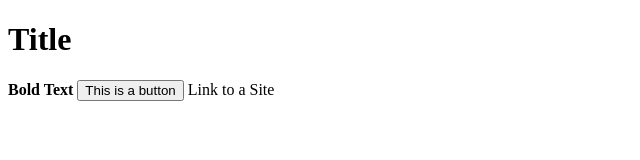
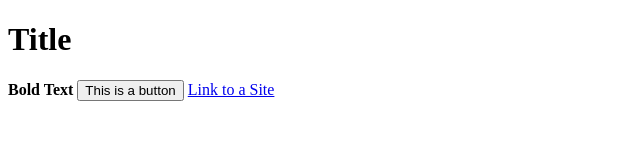
Before and after one commit to Siegfried1876/siegfried1876.github.io, a plain HTML site: page index.html in a window 1280 px wide. Shown: the full height of the page, 0-640 px from the left. Drawn offline with Linux system fonts and the light colour scheme.

Commit message:
Update index.html

```diff
--- a/index.html
+++ b/index.html
@@ -7,6 +7,6 @@
 <h1> Title </h1>
 <b> Bold Text </b>
 <button> This is a button </button>
-<a www.marxists.org> Link to a Site </a>
+<a href="www.marxists.org"> Link to a Site </a>
 </body>
 </html>
```
